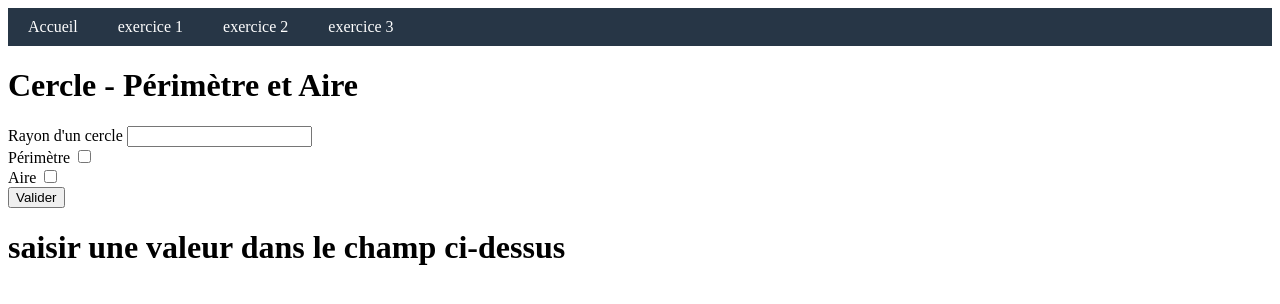
After one commit to hathamina/PHP, a PHP site: page /exo3.php in a window 1280 px wide. The commit adds this page. Shown: the top 304 px of the page. Run offline with PHP 8.4, Linux system fonts and the light colour scheme.

Commit message:
cercle périmètre er aire

```diff
--- a/exo3/commun/menu.php
+++ b/exo3/commun/menu.php
@@ -2,6 +2,7 @@
       <ul>
           <li><a href="index.php">Accueil</a></li>
           <li><a href="exo1.php">exercice 1</a></li>
-
+          <li><a href="exo2.php">exercice 2</a></li>
+          <li><a href="exo3.php">exercice 3</a></li>
       </ul>
 </nav>
--- /dev/null
+++ b/exo3/exo3.php
@@ -0,0 +1,40 @@
+<?php
+include("commun/header.php");
+include("commun/menu.php");
+?>
+ <h1>Cercle - Périmètre et Aire</h1>
+
+ <form action="#" method="POST">
+     <label for="rayon">Rayon d'un cercle </label>
+<input type="text" name="rayon" id="rayon">
+<br>
+<label for="perimetre">Périmètre</label>
+<input type="checkbox" name="perimetre" id="perimetre" >
+<br>
+<label for="aire">Aire</label>
+<input type="checkbox" name="aire" id="aire" >
+<br>
+<input type="submit" value="Valider">
+</form>
+
+
+<?php
+if(isset($_POST["rayon"]) && $_POST["rayon"]){
+  echo  "<h2>Résultats</h2>";
+  if (isset($_POST["perimetre"])) {
+     echo "le périmètre d'un cercle de rayon : " .$_POST["rayon"] . " est de : ". ($_POST["rayon"]* 2 * pi()). "<br>";
+  }
+  if (isset($_POST["aire"])) {
+    echo "l'aire' d'un cercle de rayon : " .$_POST["rayon"] . " est de : ". ($_POST["rayon"]* $_POST["rayon"] * pi());
+  }
+
+
+}else{
+    echo "<h1>saisir une valeur dans le  champ ci-dessus</h1>";
+}
+
+?>
+
+<?php
+include("commun/footer.php");
+?>
```
Also changed, not shown: exo3/exo1.php (+22 -0 lines), exo3/exo2.php (added, +37 -0 lines), exo3/index.php (+2 -18 lines).
